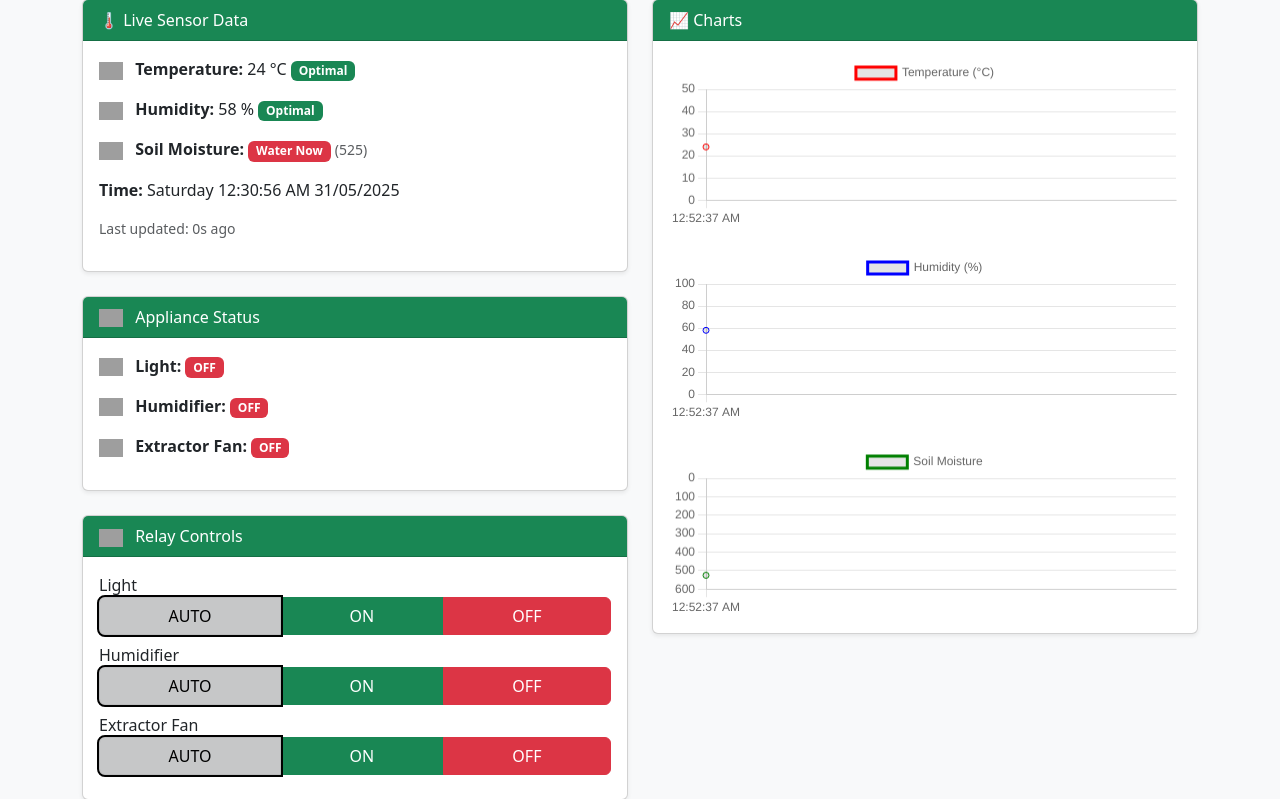
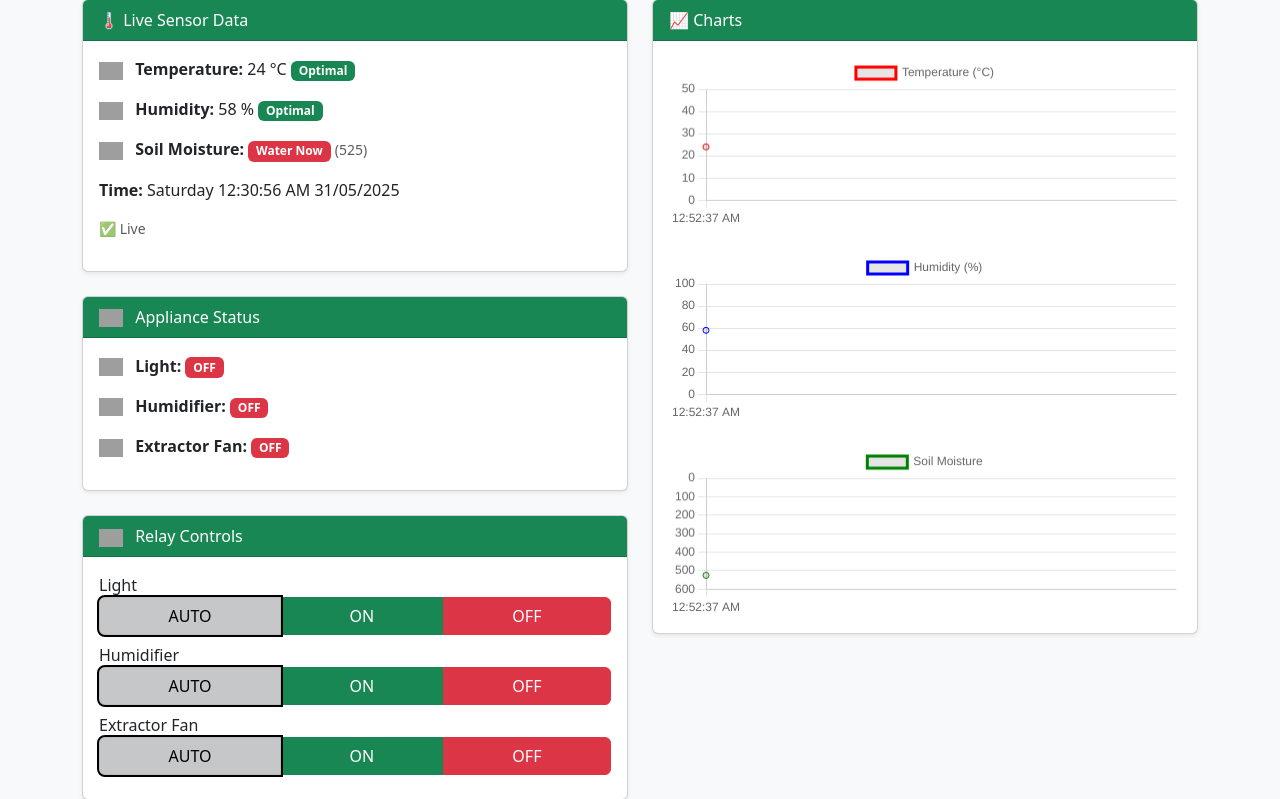
Before and after one commit to Farzy-A/automated-greenhouse, a Flask app: page / in a window 1280 px wide. Shown: the part 87-886 px from the top of the page. Run offline with Flask 3, Linux system fonts and the light colour scheme; grey boxes are pictures that could not be loaded.

Commit message:
✅ Final sync: 1s sensor updates, AUTO relay fix, UI aligned

```diff
--- a/templates/dashboard.html
+++ b/templates/dashboard.html
@@ -245,7 +245,9 @@ function updateData() {
 
 function updateTimer() {
   const diff = Math.floor((Date.now() - lastUpdate) / 1000);
-  document.getElementById('last-updated').textContent = `Last updated: ${diff}s ago`;
+  document.getElementById('last-updated').textContent =
+  diff <= 2 ? "✅ Live" : `⚠️ Delay: ${diff}s`;
+
 }
 
 function updateESPStatus() {
```
